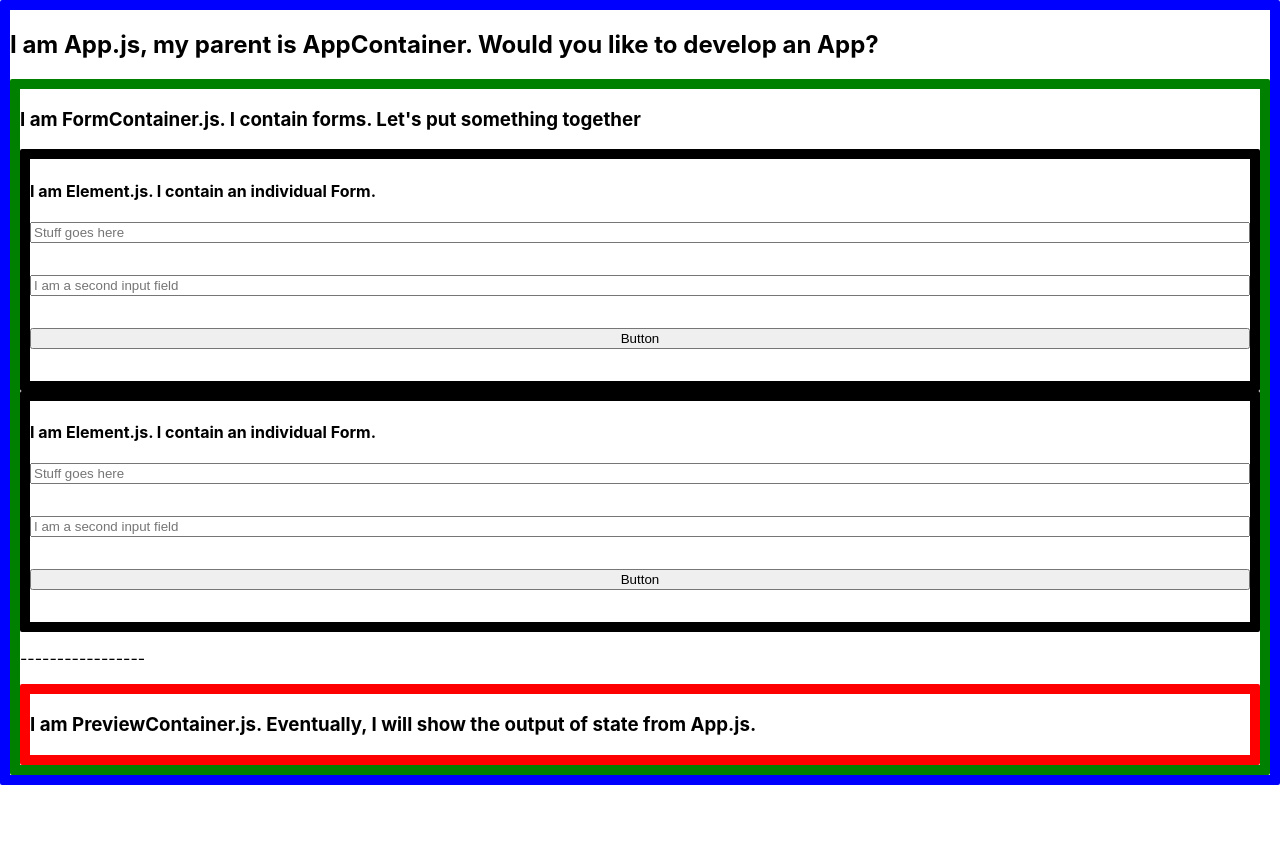
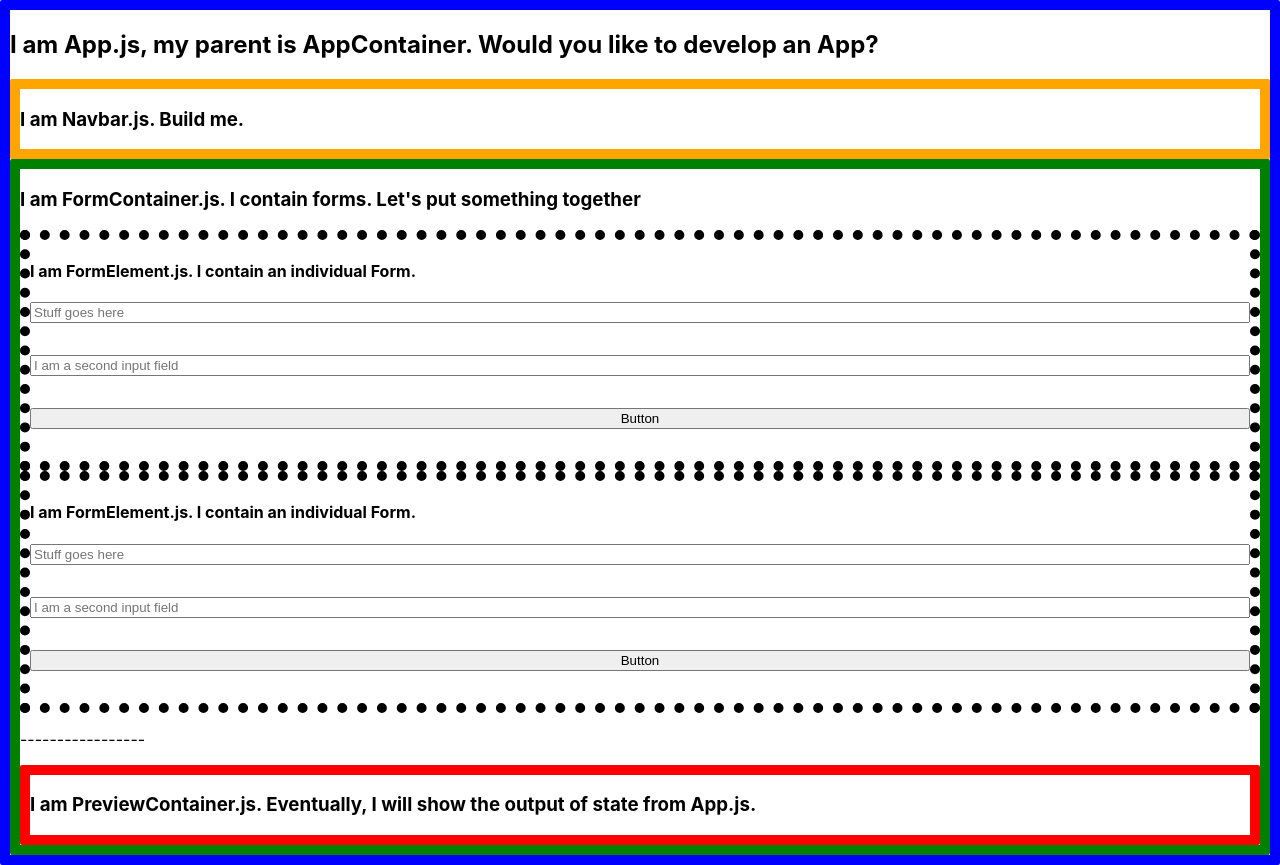
Before and after one commit to dianaroemer/cv-application-project, a React (Create React App) app: page / in a window 1280 px wide. Before the commit the page ends 800 px from the top, so only its background shows below. Built offline with nearby package versions, Linux system fonts and the light colour scheme.

Commit message:
Add Navbar, comment form inputs list

```diff
--- a/src/App.js
+++ b/src/App.js
@@ -1,6 +1,7 @@
 import logo from './logo.svg';
 import './App.css';
 import React, { Component } from 'react'
+import Navbar from './Components/Navbar';
 import FormContainer from './Components/FormContainer';
 
 
@@ -17,6 +18,7 @@ class App extends Component {
     return (
       <div className="AppContainer" style={{borderStyle: 'solid', borderRadius: 2, borderColor: 'blue', borderWidth: 10}}>
         <h2>I am App.js, my parent is AppContainer. Would you like to develop an App?</h2>
+        <Navbar/>
         <FormContainer/>
       </div>
     )
--- a/src/Components/FormElement.js
+++ b/src/Components/FormElement.js
@@ -9,8 +9,8 @@ class FormElement extends Component {
     render() {
 
         return (
-            <form className='formElement' style={{borderStyle: 'solid', borderRadius: 2, borderWidth: 10}}>
-                <h4>I am Element.js. I contain an individual Form. </h4>
+            <form className='formElement' style={{borderStyle: 'dotted', borderRadius: 2, borderWidth: 10}}>
+                <h4>I am FormElement.js. I contain an individual Form. </h4>
                 <input className="inputField" type="text" placeholder='Stuff goes here'></input>
                 <p></p>
                 <input className="inputField" type="text" placeholder='I am a second input field'></input>
@@ -23,3 +23,43 @@ class FormElement extends Component {
 }
 
 export default FormElement;
+
+/*
+
+--- Personal Information ---
+First Name:
+Last Name:
+Title:
+Photo?:
+Address:
+Phone Number:
+Email:
+LinkedIn:
+Github:
+Description/Short Bio:
+
+--- Work Experience(VARIABLE, ADD AND DELETE THESE FORM FIELDS) ---
+Position:
+Company:
+City:
+Start Date:
+End Date:? (maybe set this is a duration sort of thing?)
+Short description:
+
+--- Education (VARIABLE, ADD AND DELETE THESE FORM FIELDS) ---
+Institution:
+Degree: (Or degree progress)
+Subject:
+Start Date:
+End Date: ?(again, looking at duration to replace these two dates)
+
+--- Skills ---
+Slap some skills in here:
+
+Generate PDF
+Load Example
+Reset
+
+
+
+*/
--- /dev/null
+++ b/src/Components/Navbar.js
@@ -0,0 +1,18 @@
+import React, { Component } from 'react'
+
+class Navbar extends Component {
+    constructor(props) {
+        super(props);
+    }
+
+    render() {
+
+        return (
+            <div className='navbarContainer' style={{borderStyle: 'solid', borderRadius: 2, borderColor: 'orange', borderWidth: 10}}>
+                <h3>I am Navbar.js. Build me.</h3>
+            </div>
+        )
+    }
+}
+
+export default Navbar;
```
